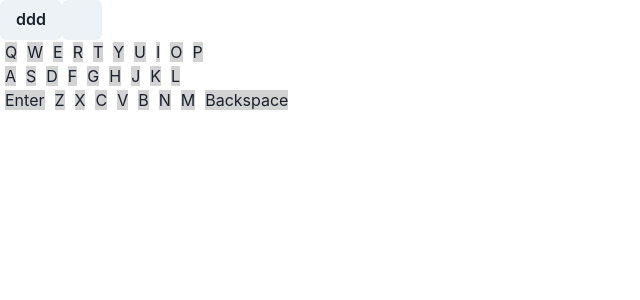
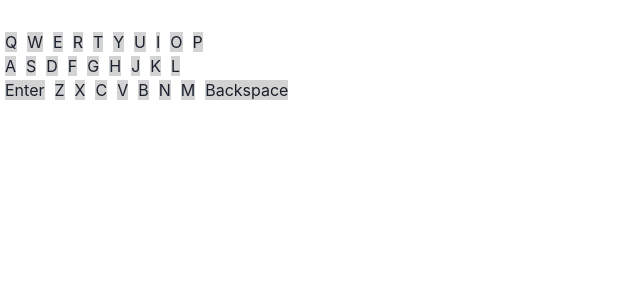
Before and after one commit to sagemaxn/wordle-clone, a Next.js app in the folder frontend/: page / in a window 1280 px wide. Shown: the top 300 px of the page, without its empty margins (0-640 px from the left). Built offline with nearby package versions, Linux system fonts and the light colour scheme.

Commit message:
modified:   frontend/src/components/Keyboard.tsx 	modified:   frontend/src/components/LetterGrid.tsx 	new file:   frontend/src/components/Square.tsx 	modified:   frontend/src/pages/index.tsx

```diff
--- a/frontend/src/components/Keyboard.tsx
+++ b/frontend/src/components/Keyboard.tsx
@@ -1,28 +1,18 @@
 import React from 'react'
-import { Box, Center, Square } from '@chakra-ui/react'
+import { Box } from '@chakra-ui/react'
 
-const whichFunction = () => {}
-
-const Key = ({letter, push, children}) => <Box as="span" background="lightgrey" margin="5px" w="50px" h="60px" onClick={() => {if(letter === 'Backspace'){
-    console.log('back')
-}
-else if(letter === 'Enter'){
-    console.log('enter')
-}
-else push()}
-
-
-}>{children}</Box>
-
-const Keyboard = ({push}) => {
+const Keyboard = ({handleInput}) => {
     const row1 = ['Q','W','E','R','T','Y','U','I','O','P']
     const row2 = ['A', 'S', 'D', 'F', 'G', 'H', 'J', 'K', 'L']
     const row3 = ['Enter', 'Z', 'X', 'C', 'V', 'B', 'N', 'M', 'Backspace']
 
     const rows = [row1, row2, row3]
 
-const genKeyboard = () => rows.map(row => <Box>{row.map(letter =>{ console.log(letter)
-    return <Key letter={letter} push={push}>{letter}</Key>})}</Box>)
+    const Key = ({letter, children}) => <Box as="span" background="lightgrey" margin="5px" w="50px" h="60px" onClick={() => handleInput(letter)}>{children}</Box>
+
+
+const genKeyboard = () => rows.map(row => <Box>{row.map(letter =>{
+    return <Key letter={letter}>{letter}</Key>})}</Box>)
     return (
         <Box>
             {genKeyboard()}
--- a/frontend/src/components/LetterGrid.tsx
+++ b/frontend/src/components/LetterGrid.tsx
@@ -1,70 +1,15 @@
-import React, { useState, useEffect } from "react";
-import { Box, Button, Flex } from "@chakra-ui/react";
-import Keyboard from "./Keyboard"
+import { Flex } from "@chakra-ui/react";
+import Square from './Square'
 
-const Square = ({letter}) => <Box width="20px" background="grey" margin="3px">{letter}</Box>;
-
-const LetterGrid = () => {
-  const [ar, setAr] = useState([[{letter: ''},{letter: ''},{letter: ''},{letter: ''},{letter: ''}],[{letter: ''},{letter: ''},{letter: ''},{letter: ''},{letter: ''}]]);
-  const [rowInd, setRowInd] = useState(0)
-  const [wordInd, setWordInd] = useState(0)
-
-  useEffect(() => {
-    console.log(ar);
-  }, [ar]);
-  useEffect(() => {
-    console.log(wordInd)
-  }, [wordInd])
-  useEffect(() => {
-    document.body.addEventListener("keydown", (e) => {
-  //      console.log(e)
-        if (e.key === "Enter" && rowInd <= 5) {
-               let newInd = rowInd + 1
-               setRowInd(newInd)
-        }
-      else if (e.key === "Backspace") {
-        pop();
-      } else{
-        push(e.key, rowInd, wordInd);
-      }
-    });
-    return () => {
-      document.body.removeEventListener("keydown", (e) => {
-       console.log(3);
-      });
-    };
-  }, []);
-
-  function push(keyPress, rowI, wordI) {
-    let newAr = [...ar];
-    let row = newAr[rowI]
-    let letter = row[wordI]
-    letter.letter = keyPress
-
-    setAr([...newAr]);
-    console.log(wordI < 4)
-    if(wordI < 4){
-      setWordInd(wordInd + 1)
-   //   console.log(wordI)
+const LetterGrid = ({array}) => {
+  //console.log(array)
+  function gen() {
+    return array.map((row) => <Flex>{row.map(v => <Square letter={v.letter}/>)}</Flex>)
     }
-
-  }
-  function pop() {
-    let newAr = [...ar];
-    newAr.pop();
-    setAr(newAr);
-    //   console.log(ar)
-  }
-
-  // function gen() {
-  // return ar.map((row) => <Flex>{row.map(v => <Square letter={v}/>)}</Flex>)
-  // }
 
   return (
     <>
-      <Button onClick={() => push('a', rowInd, wordInd)}>ddd</Button>
-      <Button onClick={() => setRowInd(rowInd => rowInd + 1)}></Button>
-      <Keyboard push={push}/>
+      {gen()}
     </>
   );
 };
--- /dev/null
+++ b/frontend/src/components/Square.tsx
@@ -0,0 +1,10 @@
+import React from 'react'
+import {Box} from '@chakra-ui/react'
+
+const Square = ({letter}) => {
+    return (
+        <Box width="20px" background="grey" margin="3px">{letter}</Box>
+    )
+}
+
+export default Square
--- a/frontend/src/pages/index.tsx
+++ b/frontend/src/pages/index.tsx
@@ -1,19 +1,61 @@
-import {
-  Link as ChakraLink,
-  Text,
-  Code,
-  List,
-  ListIcon,
-  ListItem,
-  Box
-} from '@chakra-ui/react'
-import { CheckCircleIcon, LinkIcon } from '@chakra-ui/icons'
+import {useState, useEffect} from 'react'
 import LetterGrid from '../components/LetterGrid'
+import Keyboard from '../components/Keyboard'
 
-const Index = () => (
+const Index = () => {
+  const [ar, setAr] = useState([[{letter: ''},{letter: ''},{letter: ''},{letter: ''},{letter: ''}],[{letter: ''},{letter: ''},{letter: ''},{letter: ''},{letter: ''}],[{letter: ''},{letter: ''},{letter: ''},{letter: ''},{letter: ''}],[{letter: ''},{letter: ''},{letter: ''},{letter: ''},{letter: ''}],[{letter: ''},{letter: ''},{letter: ''},{letter: ''},{letter: ''}]]);
+  const [rowInd, setRowInd] = useState(0)
+  const [wordInd, setWordInd] = useState(0)
 
-<LetterGrid/>
+  function handleInput(keyPress) {
+    let newAr = [...ar];
+    let row = newAr[rowInd]
+    let letter = row[wordInd]
 
-)
+    if(keyPress === "Enter" && wordInd === 4){
+      let newInd = rowInd + 1
+      setRowInd(newInd)
+      setWordInd(0)
+    }
+    else if (keyPress === "Backspace") {
+      letter.letter = ''
+      setAr([...newAr])
+      if(wordInd !== 0){
+      setWordInd(wordInd => wordInd - 1)
+    }
+    }
+    else{
+      letter.letter = keyPress
+      setAr([...newAr]);
+      console.log(wordInd < 4)
+        if(wordInd < 4){
+          setWordInd(wordInd + 1)
+        }
+    }
+
+  }
+
+  useEffect(() => {
+   // console.log(ar);
+  }, [ar]);
+  useEffect(() => {
+    document.body.addEventListener("keydown", (e) => {
+      handleInput(e.key)
+
+    });
+    return () => {
+      document.body.removeEventListener("keydown", (e) => {
+        handleInput(e.key)
+      });
+    };
+  }, []);
+
+return (<>
+  <LetterGrid array={ar}/>
+  <Keyboard handleInput={handleInput}/>
+  </>
+  )
+
+}
 
 export default Index
```
